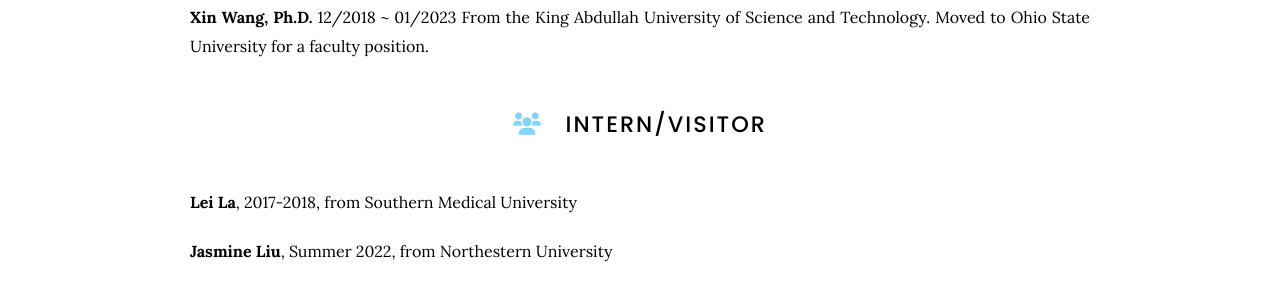
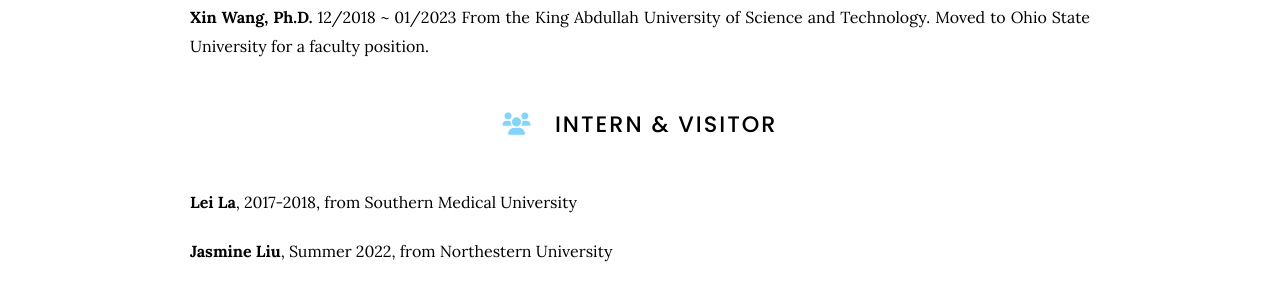
Before and after one commit to kaifuchenlab/kaifuchenlab.github.io, a Jekyll site: the page built from 2.team/index.md, in a window 1280 px wide and 900 px high, scrolled down 1653 px. Shown: the part 337-627 px from the top of the window. Built offline with Jekyll 4.4.1, drawn with Linux system fonts in a browser that asks for light colours.

Commit message:
Update index.md

```diff
--- a/2.team/index.md
+++ b/2.team/index.md
@@ -85,7 +85,7 @@ From the Nanjing University. Moved to New York for family reason.
 From the King Abdullah University of Science and Technology. Moved to Ohio State University for a faculty position.
 
 
-# <i class="fas fa-users"></i>Intern/Visitor
+# <i class="fas fa-users"></i>Intern & Visitor
 
 **Lei La**, 2017-2018, from Southern Medical University
 
```
